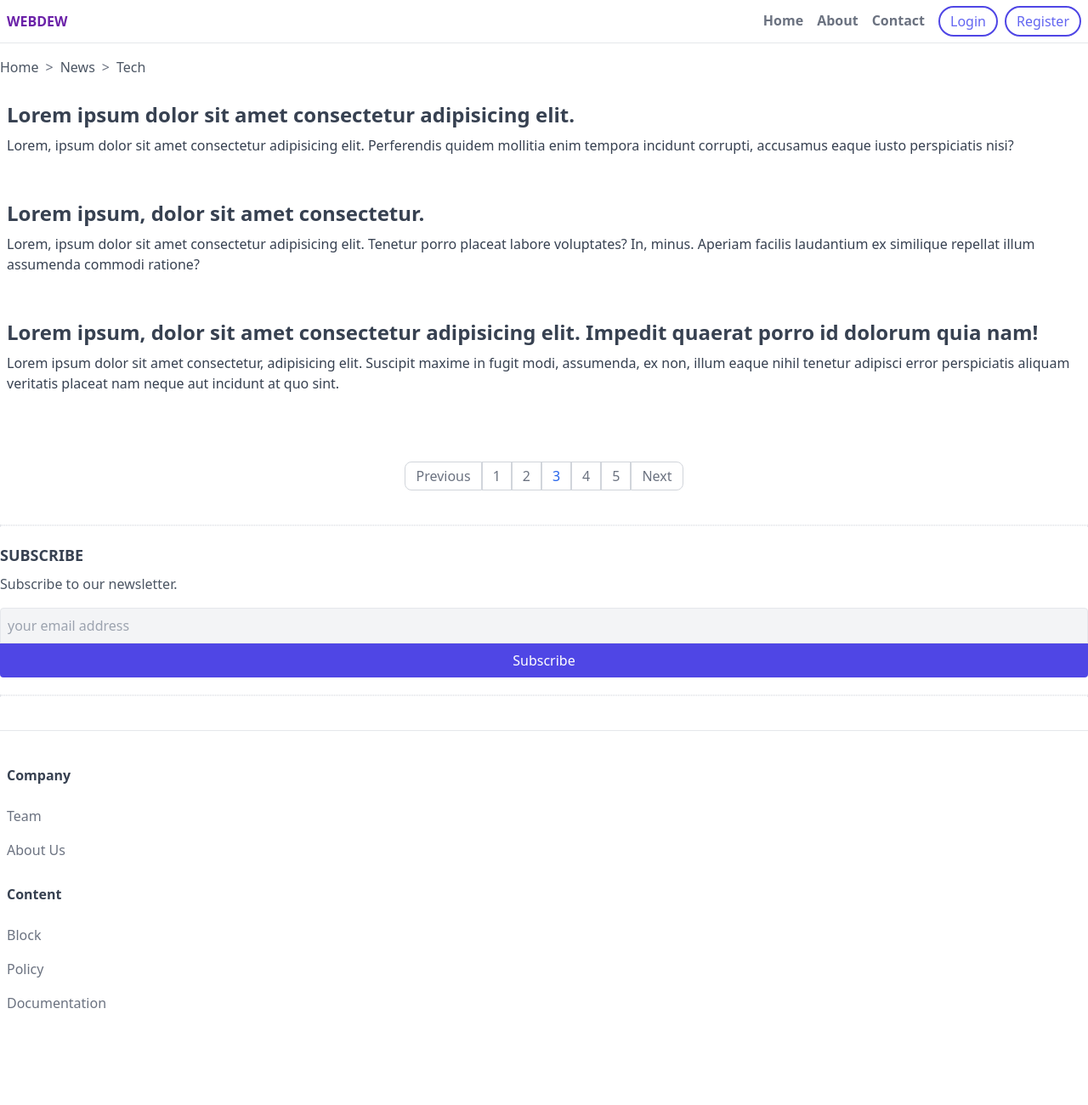
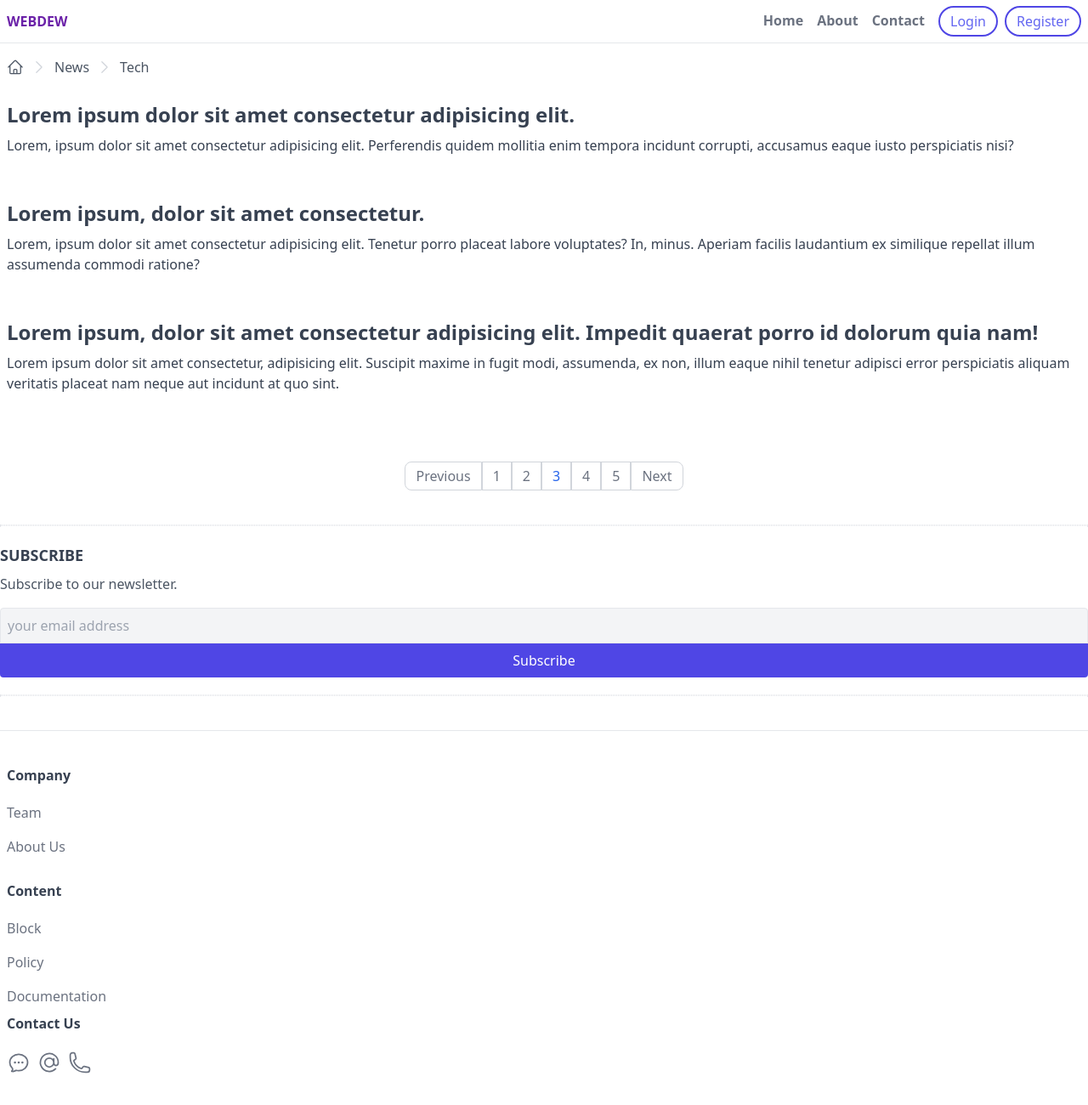
Before and after one commit to ukrmatsypula/tailwind, a website: page index.html in a window 1280 px wide. Shown: the whole page at 85% size. Before the commit the page ends 1240 px from the top, so only its background shows below. Drawn offline with nearby package versions, Linux system fonts and the light colour scheme; files that its build step writes are made by us from their sources.

Commit message:
add icons

```diff
--- a/index.html
+++ b/index.html
@@ -35,12 +35,57 @@
     </header>
 
     <main>
-      <div class="flex items-center">
+      <div class="flex items-center px-2">
         <div class="flex items-center py-4 overflow-y-auto whitespace-nowrap">
-          <a class="text-gray-600 hover:text-gray-900" href="#">Home</a>
-          <span class="mx-2 text-gray-500">&gt;</span>
+          <a class="text-gray-600 hover:text-gray-900" href="#"
+            ><svg
+              xmlns="http://www.w3.org/2000/svg"
+              fill="none"
+              viewBox="0 0 24 24"
+              stroke-width="1.5"
+              stroke="currentColor"
+              class="w-5 h-5"
+            >
+              <path
+                stroke-linecap="round"
+                stroke-linejoin="round"
+                d="M2.25 12l8.954-8.955c.44-.439 1.152-.439 1.591 0L21.75 12M4.5 9.75v10.125c0 .621.504 1.125 1.125 1.125H9.75v-4.875c0-.621.504-1.125 1.125-1.125h2.25c.621 0 1.125.504 1.125 1.125V21h4.125c.621 0 1.125-.504 1.125-1.125V9.75M8.25 21h8.25"
+              />
+            </svg>
+          </a>
+          <span class="mx-2 text-gray-300"
+            ><svg
+              xmlns="http://www.w3.org/2000/svg"
+              fill="none"
+              viewBox="0 0 24 24"
+              stroke-width="1.5"
+              stroke="currentColor"
+              class="w-5 h-5"
+            >
+              <path
+                stroke-linecap="round"
+                stroke-linejoin="round"
+                d="M8.25 4.5l7.5 7.5-7.5 7.5"
+              />
+            </svg>
+          </span>
           <a class="text-gray-600 hover:text-gray-900" href="#">News</a>
-          <span class="mx-2 text-gray-500">&gt;</span>
+          <span class="mx-2 text-gray-300"
+            ><svg
+              xmlns="http://www.w3.org/2000/svg"
+              fill="none"
+              viewBox="0 0 24 24"
+              stroke-width="1.5"
+              stroke="currentColor"
+              class="w-5 h-5"
+            >
+              <path
+                stroke-linecap="round"
+                stroke-linejoin="round"
+                d="M8.25 4.5l7.5 7.5-7.5 7.5"
+              />
+            </svg>
+          </span>
           <a class="text-gray-600 hover:text-gray-900" href="#">Tech</a>
         </div>
       </div>
@@ -150,7 +195,7 @@
     <footer class="border-t mt-10 py-10 px-2">
       <div>
         <div class="mb-5">
-          <h6 class="font-semibold text-gray-700 mb-4">Company</h6>
+          <h6 class="font-semibold text-gray-700 mb-3">Company</h6>
           <ul>
             <li>
               <a class="footer-link" href="#">Team</a>
@@ -162,7 +207,7 @@
         </div>
 
         <div>
-          <h6 class="font-semibold text-gray-700 mb-4">Content</h6>
+          <h6 class="font-semibold text-gray-700 mb-3">Content</h6>
           <ul>
             <li>
               <a class="footer-link" href="#">Block</a>
@@ -175,6 +220,65 @@
             </li>
           </ul>
         </div>
+
+        <div>
+          <h6 class="font-semibold text-gray-700 mb-3">Contact Us</h6>
+          <ul class="flex">
+            <li class="mr-2">
+              <a class="footer-link" href="#"
+                ><svg
+                  xmlns="http://www.w3.org/2000/svg"
+                  fill="none"
+                  viewBox="0 0 24 24"
+                  stroke-width="1.5"
+                  stroke="currentColor"
+                  class="w-7 h-7"
+                >
+                  <path
+                    stroke-linecap="round"
+                    stroke-linejoin="round"
+                    d="M8.625 12a.375.375 0 11-.75 0 .375.375 0 01.75 0zm0 0H8.25m4.125 0a.375.375 0 11-.75 0 .375.375 0 01.75 0zm0 0H12m4.125 0a.375.375 0 11-.75 0 .375.375 0 01.75 0zm0 0h-.375M21 12c0 4.556-4.03 8.25-9 8.25a9.764 9.764 0 01-2.555-.337A5.972 5.972 0 015.41 20.97a5.969 5.969 0 01-.474-.065 4.48 4.48 0 00.978-2.025c.09-.457-.133-.901-.467-1.226C3.93 16.178 3 14.189 3 12c0-4.556 4.03-8.25 9-8.25s9 3.694 9 8.25z"
+                  />
+                </svg>
+              </a>
+            </li>
+            <li class="mr-2">
+              <a class="footer-link" href="#"
+                ><svg
+                  xmlns="http://www.w3.org/2000/svg"
+                  fill="none"
+                  viewBox="0 0 24 24"
+                  stroke-width="1.5"
+                  stroke="currentColor"
+                  class="w-7 h-7"
+                >
+                  <path
+                    stroke-linecap="round"
+                    d="M16.5 12a4.5 4.5 0 11-9 0 4.5 4.5 0 019 0zm0 0c0 1.657 1.007 3 2.25 3S21 13.657 21 12a9 9 0 10-2.636 6.364M16.5 12V8.25"
+                  />
+                </svg>
+              </a>
+            </li>
+            <li>
+              <a class="footer-link" href="#"
+                ><svg
+                  xmlns="http://www.w3.org/2000/svg"
+                  fill="none"
+                  viewBox="0 0 24 24"
+                  stroke-width="1.5"
+                  stroke="currentColor"
+                  class="w-7 h-7"
+                >
+                  <path
+                    stroke-linecap="round"
+                    stroke-linejoin="round"
+                    d="M2.25 6.75c0 8.284 6.716 15 15 15h2.25a2.25 2.25 0 002.25-2.25v-1.372c0-.516-.351-.966-.852-1.091l-4.423-1.106c-.44-.11-.902.055-1.173.417l-.97 1.293c-.282.376-.769.542-1.21.38a12.035 12.035 0 01-7.143-7.143c-.162-.441.004-.928.38-1.21l1.293-.97c.363-.271.527-.734.417-1.173L6.963 3.102a1.125 1.125 0 00-1.091-.852H4.5A2.25 2.25 0 002.25 4.5v2.25z"
+                  />
+                </svg>
+              </a>
+            </li>
+          </ul>
+        </div>
       </div>
     </footer>
   </body>
```
